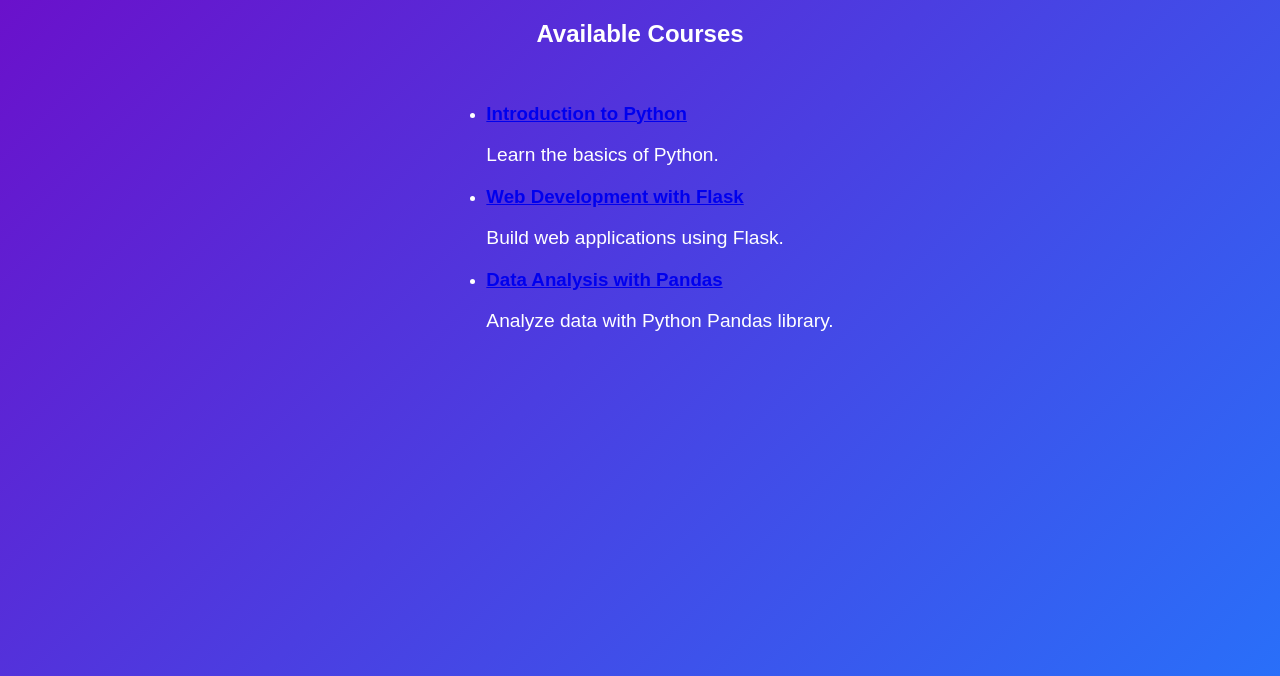
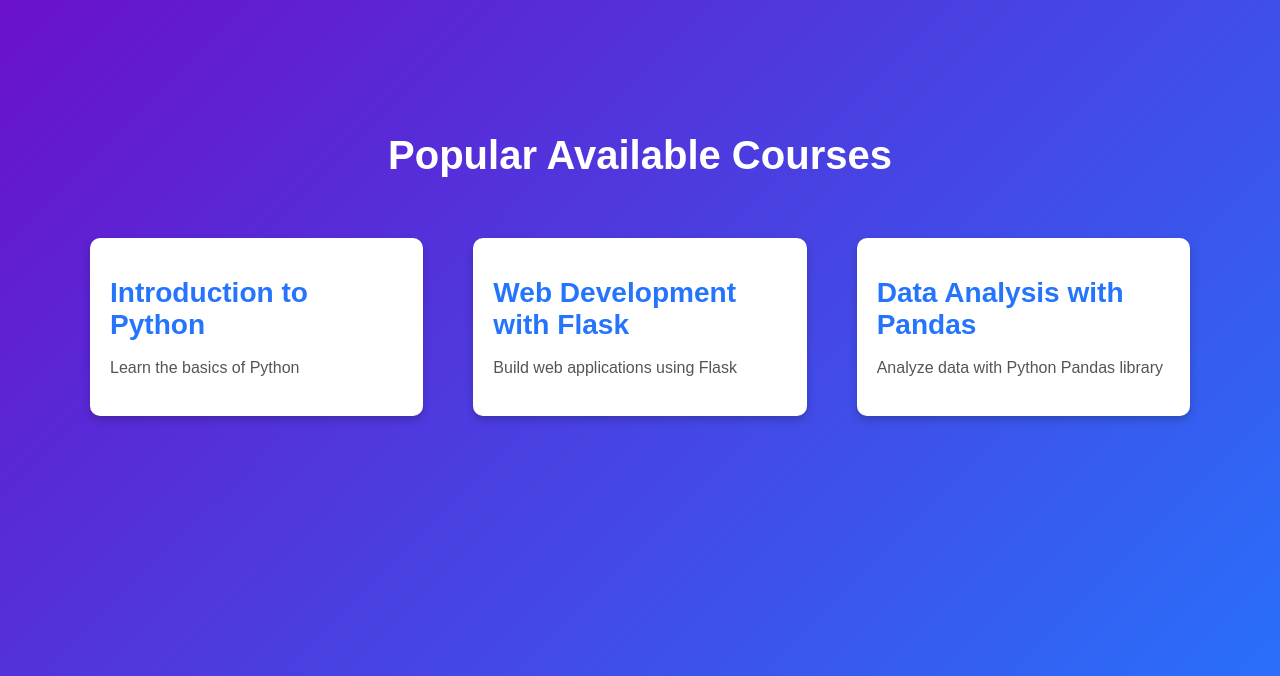
Before and after one commit to okayrahul/DigitalSkillsTrainingPlatform, a Flask app: page /courses in a window 1280 px wide. Shown: the top 676 px of the page. Run offline with Flask 3, Linux system fonts and the light colour scheme; the visitor is signed in with stand-in values (Sample User, id 1).

Commit message:
updated course page

```diff
--- a/app.py
+++ b/app.py
@@ -32,9 +32,9 @@
 def courses():
     if 'user' in session:
         courses_list = [
-            {'id': 1, 'title': 'Introduction to Python', 'description': 'Learn the basics of Python.'},
-            {'id': 2, 'title': 'Web Development with Flask', 'description': 'Build web applications using Flask.'},
-            {'id': 3, 'title': 'Data Analysis with Pandas', 'description': 'Analyze data with Python Pandas library.'}
+            {'id': 1, 'title': 'Introduction to Python', 'description': 'Learn the basics of Python'},
+            {'id': 2, 'title': 'Web Development with Flask', 'description': 'Build web applications using Flask'},
+            {'id': 3, 'title': 'Data Analysis with Pandas', 'description': 'Analyze data with Python Pandas library'}
         ]
         return render_template('courses.html', courses=courses_list)
     else:
--- a/static/css/styles.css
+++ b/static/css/styles.css
@@ -178,3 +178,67 @@
 .switch-auth a:hover {
     text-decoration: underline;
 }
+
+
+
+                                            /* Course Catalog Container */
+
+
+/* Container for the course catalog */
+.course-catalog-container {
+    text-align: center;
+    padding-top: 100px; /* Adjust for the fixed navbar */
+    color: #ffffff;
+}
+
+.course-catalog-container h2 {
+    font-size: 2.5em;
+    margin-bottom: 40px;
+    color: #ffffff;
+}
+
+/* Course grid layout */
+.course-grid {
+    display: grid;
+    grid-template-columns: repeat(auto-fit, minmax(300px, 1fr));
+    gap: 50px;
+    padding: 20px;
+    max-width: 1100px;
+    margin: 0 auto;
+}
+
+/* Course card styling */
+.course-card {
+    background-color: #ffffff;
+    padding: 20px;
+    border-radius: 10px;
+    box-shadow: 0 4px 8px rgba(0, 0, 0, 0.2);
+    transition: transform 0.2s, box-shadow 0.2s;
+    color: #333333;
+    text-align: left;
+}
+
+/* Course title link styling */
+.course-card h3 a {
+    color: #2575fc;
+    text-decoration: none;
+    font-size: 1.5em;
+}
+
+.course-card h3 a:hover {
+    color: #6a11cb;
+    text-decoration: underline;
+}
+
+/* Description styling */
+.course-card p {
+    font-size: 1em;
+    color: #555555;
+    line-height: 1;
+}
+
+/* Hover effect for course cards */
+.course-card:hover {
+    transform: translateY(-5px);
+    box-shadow: 0 8px 16px rgba(0, 0, 0, 0.3);
+}
--- a/templates/courses.html
+++ b/templates/courses.html
@@ -1,15 +1,15 @@
-{% extends "base.html" %} {% block content %}
-<h2>Available Courses</h2>
-<ul>
-  {% for course in courses %}
-  <li>
-    <h3>
-      <a href="{{ url_for('course_detail', course_id=course.id) }}"
-        >{{ course.title }}</a
-      >
-    </h3>
-    <p>{{ course.description }}</p>
-  </li>
-  {% endfor %}
-</ul>
+{% extends "base.html" %}
+
+{% block content %}
+<div class="course-catalog-container">
+    <h2>Popular Available Courses</h2>
+    <div class="course-grid">
+        {% for course in courses %}
+        <div class="course-card">
+            <h3><a href="{{ url_for('course_detail', course_id=course.id) }}">{{ course.title }}</a></h3>
+            <p>{{ course.description }}</p>
+        </div>
+        {% endfor %}
+    </div>
+</div>
 {% endblock %}
```
